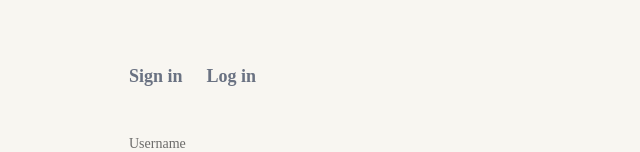
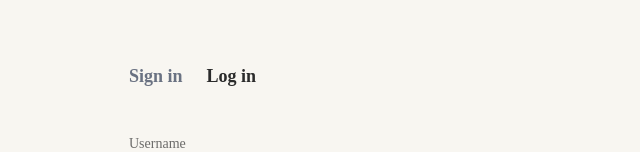
Before and after one commit to tsugaide/Mind-Web, a Vue app: page /register/login in a window 1280 px wide. Shown: the part 291-443 px from the top of the page, without its empty margins (287-927 px from the left). Built offline with nearby package versions, Linux system fonts and the light colour scheme; a web font is replaced by a local one.

Commit message:
new domain

```diff
--- a/src/components/register/AuthTabs.vue
+++ b/src/components/register/AuthTabs.vue
@@ -2,21 +2,21 @@
 <template>
   <div class="flex space-x-6 mt-16">
     <RouterLink
-      to="/signin"
+      to="/register/signin"
       class="font-bold font-quattrocento text-lg"
       :class="{
-        'text-[#2b2b2b]': $route.path === '/signin',
-        'text-gray-500 hover:text-black': $route.path !== '/signin',
+        'text-[#2b2b2b]': $route.path === '/register/signin',
+        'text-gray-500 hover:text-black': $route.path !== '/register/signin',
       }"
     >
       Sign in
     </RouterLink>
     <RouterLink
-      to="/login"
+      to="/register/login"
       class="font-bold font-quattrocento text-lg"
       :class="{
-        'text-[#2b2b2b]': $route.path === '/login',
-        'text-gray-500 hover:text-black': $route.path !== '/login',
+        'text-[#2b2b2b]': $route.path === '/register/login',
+        'text-gray-500 hover:text-black': $route.path !== '/register/login',
       }"
     >
       Log in
--- a/src/components/register/LoginForm.vue
+++ b/src/components/register/LoginForm.vue
@@ -12,7 +12,7 @@ const router = useRouter();
 const handleLogIn = async () => {
   const success = await auth.logIn(username.value, password.value);
   if (success) {
-    router.push("/beranda/discussion");
+    router.push("/discussion");
   }
 };
 </script>
--- a/src/components/register/SignForm.vue
+++ b/src/components/register/SignForm.vue
@@ -17,7 +17,7 @@ const handleSignUp = async () => {
     displayName.value
   );
   if (success) {
-    router.push("/login");
+    router.push("/register/login");
   }
 };
 </script>
```
Also changed, not shown: vercel.json (added).
